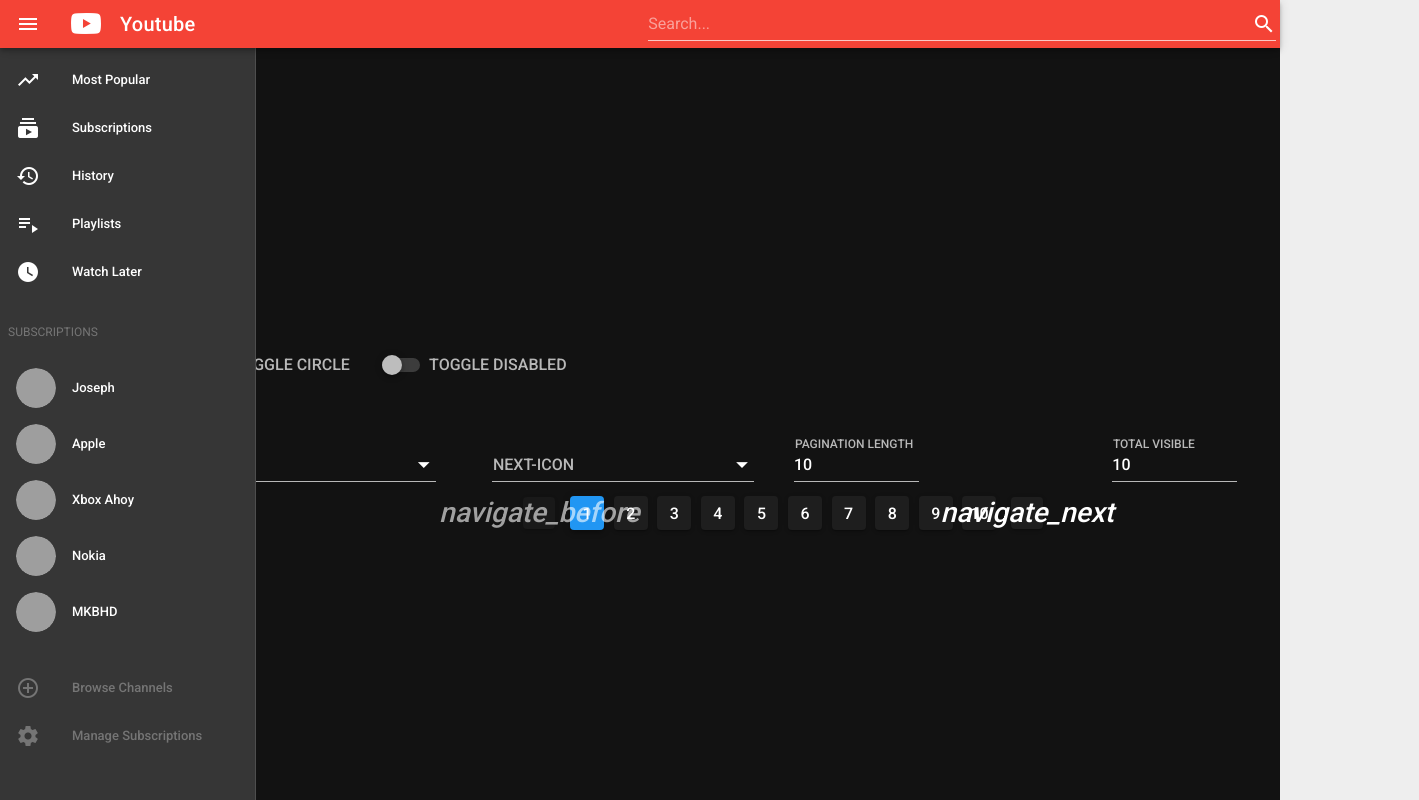
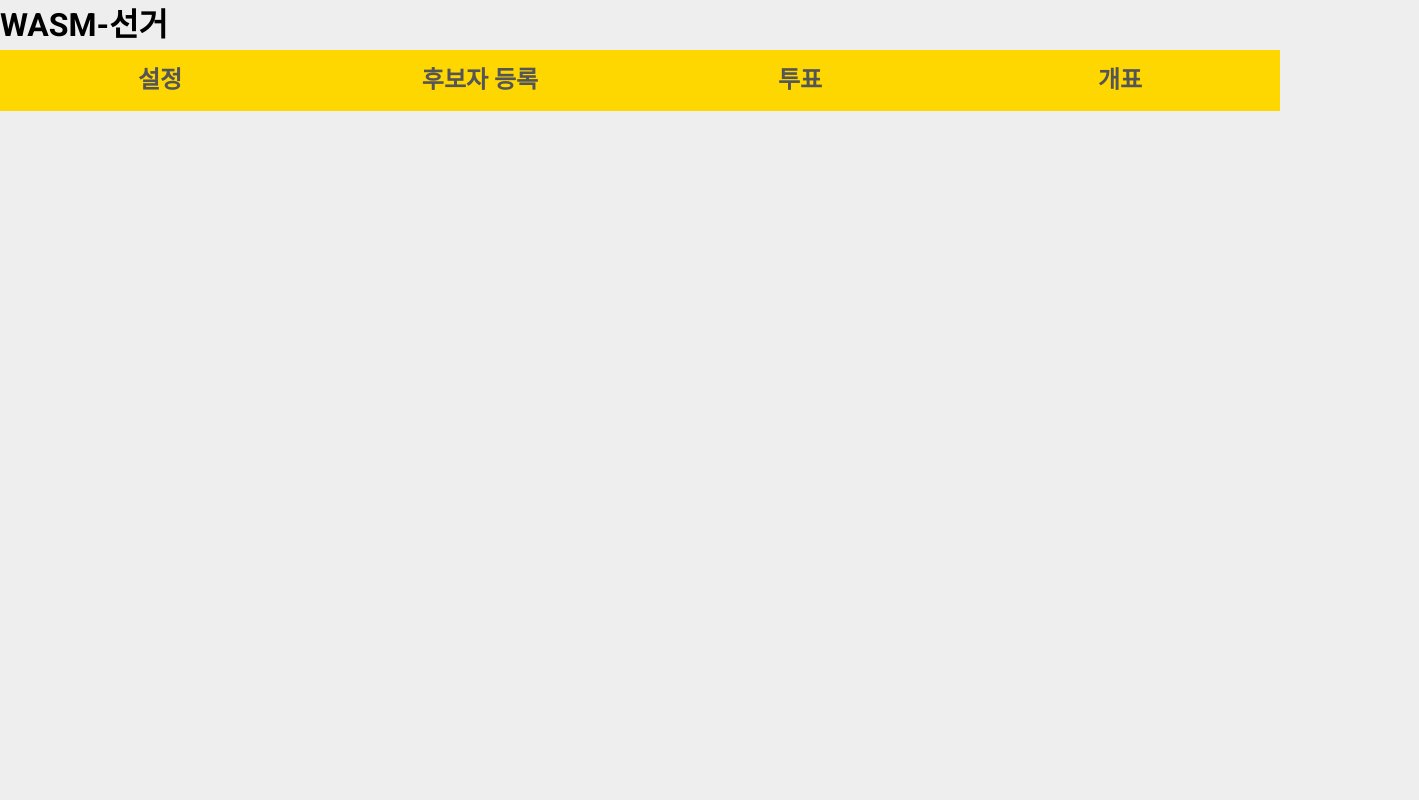
Before and after one commit to dodoleesj/wasm, a Nuxt app: page / in a window 1280 px wide. Shown: the whole page, 1419 px wide, since content can reach past the window. Built offline with nearby package versions, Linux system fonts and the light colour scheme; grey boxes are pictures that could not be loaded.

Commit message:
Revert "20200918"
This reverts commit 701cf60e260398dcb93277f59ba31a8c9cc85add.

```diff
--- a/layouts/default.vue
+++ b/layouts/default.vue
@@ -1,222 +1,34 @@
 <template>
-  <v-app id="inspire">
-    <v-navigation-drawer
-      v-model="drawer"
-      app
-      clipped
-    >
-      <v-list dense>
-        <v-list-item
-          v-for="item in items"
-          :key="item.text"
-          link
-        >
-          <v-list-item-action>
-            <v-icon>{{ item.icon }}</v-icon>
-          </v-list-item-action>
-          <v-list-item-content>
-            <v-list-item-title>
-              {{ item.text }}
-            </v-list-item-title>
-          </v-list-item-content>
-        </v-list-item>
-        <v-subheader class="mt-4 grey--text text--darken-1">SUBSCRIPTIONS</v-subheader>
-        <v-list>
-          <v-list-item
-            v-for="item in items2"
-            :key="item.text"
-            link
-          >
-            <v-list-item-avatar>
-              <img
-                :src="`https://randomuser.me/api/portraits/men/${item.picture}.jpg`"
-                alt=""
-              >
-            </v-list-item-avatar>
-            <v-list-item-title v-text="item.text"></v-list-item-title>
-          </v-list-item>
-        </v-list>
-        <v-list-item
-          class="mt-4"
-          link
-        >
-          <v-list-item-action>
-            <v-icon color="grey darken-1">mdi-plus-circle-outline</v-icon>
-          </v-list-item-action>
-          <v-list-item-title class="grey--text text--darken-1">Browse Channels</v-list-item-title>
-        </v-list-item>
-        <v-list-item link>
-          <v-list-item-action>
-            <v-icon color="grey darken-1">mdi-cog</v-icon>
-          </v-list-item-action>
-          <v-list-item-title class="grey--text text--darken-1">Manage Subscriptions</v-list-item-title>
-        </v-list-item>
-      </v-list>
-    </v-navigation-drawer>
+<div class="page">
+    <header class="header">
+        <n-link to="#"><h1 class="website-title">WASM-선거</h1></n-link>
+    </header>
+    <ul class="menu">
+        <li class="menu-item">
+            <n-link to="setting" class="menu-link">설정</n-link>
+        </li>
+        <li class="menu-item">
+            <n-link to="registration" class="menu-link">후보자 등록</n-link>
+        </li>
+        <li class="menu-item">
+            <!-- <n-link to="vote" class="menu-link">투표</n-link> -->
+            <n-link to="vote" class="menu-link">투표</n-link>
+        </li>
+        <li class="menu-item">
+            <n-link to="counting" class="menu-link">개표</n-link>
+        </li>
+    </ul>
+    <nuxt />
+</div>
 
-    <v-app-bar
-      app
-      clipped-left
-      color="red"
-      dense
-    >
-      <v-app-bar-nav-icon @click.stop="drawer = !drawer"></v-app-bar-nav-icon>
-      <v-icon
-        class="mx-4"
-        large
-      >
-        mdi-youtube
-      </v-icon>
-      <v-toolbar-title class="mr-12 align-center">
-        <span class="title">Youtube</span>
-      </v-toolbar-title>
-      <v-spacer></v-spacer>
-      <v-row
-        align="center"
-        style="max-width: 650px"
-      >
-        <v-text-field
-          :append-icon-cb="() => {}"
-          placeholder="Search..."
-          single-line
-          append-icon="mdi-magnify"
-          color="white"
-          hide-details
-        ></v-text-field>
-      </v-row>
-    </v-app-bar>
-
-    <v-main>
-      <v-container class="fill-height">
-        <v-row
-          justify="center"
-          align="center"
-        >
-          <v-col class="shrink">
-            <v-tooltip right>
-              <template v-slot:activator="{ on }">
-                <v-btn
-                  :href="source"
-                  icon
-                  large
-                  target="_blank"
-                  v-on="on"
-                >
-                  <v-icon large>mdi-code-tags</v-icon>
-                      <div class="text-center">
-      <v-row justify="center" align="center">
-        <v-col cols="12">
-          <v-radio-group row wrap>
-            <v-switch v-model="circle" label="Toggle circle" class="mx-4"></v-switch>
-            <v-switch v-model="disabled" label="Toggle disabled" class="mx-4"></v-switch>
-          </v-radio-group>
-        </v-col>
-
-        <v-row>
-          <v-col cols="12" md="3">
-            <v-select
-              v-model="prevIcon"
-              class="mx-4"
-              :items="prevIcons"
-              label="prev-icon"
-            ></v-select>
-          </v-col>
-
-          <v-col cols="12" md="3">
-            <v-select
-              v-model="nextIcon"
-              class="mx-4"
-              :items="nextIcons"
-              label="next-icon"
-            ></v-select>
-          </v-col>
-
-          <v-col cols="12" md="3">
-            <v-text-field
-              v-model="length"
-              label="Pagination length"
-              max="25"
-              min="1"
-              step="1"
-              style="width: 125px"
-              type="number"
-              @keydown="false"
-            ></v-text-field>
-          </v-col>
-
-          <v-col cols="12" md="3">
-            <v-text-field
-              v-model="totalVisible"
-              label="Total visible"
-              max="25"
-              min="1"
-              step="1"
-              style="width: 125px"
-              type="number"
-              @keydown="false"
-            ></v-text-field>
-          </v-col>
-        </v-row>
-      </v-row>
-
-      <v-pagination
-        v-model="page"
-        :circle="circle"
-        :disabled="disabled"
-        :length="length"
-        :next-icon="nextIcon"
-        :prev-icon="prevIcon"
-        :page="page"
-        :total-visible="totalVisible"
-      ></v-pagination>
-    </div>
-
-                </v-btn>
-              </template>
-              <span>Source</span>
-            </v-tooltip>
-          </v-col>
-        </v-row>
-      </v-container>
-    </v-main>
-  </v-app>
 </template>
 
 <script>
-  export default {
-    props: {
-      source: String,
-    },
-    data: () => ({
-      circle: false,
-      disabled: false,
-      length: 10,
-      nextIcon: 'navigate_next',
-      nextIcons: ['mdi-chevron-right', 'mdi-arrow-right', 'mdi-menu-right'],
-      prevIcon: 'navigate_before',
-      prevIcons: ['mdi-chevron-left', 'mdi-arrow-left', 'mdi-menu-left'],
-      page: 1,
-      totalVisible: 10,
+export default {
 
+}
+</script>
 
-      drawer: null,
-      items: [
-        { icon: 'mdi-trending-up', text: 'Most Popular' },
-        { icon: 'mdi-youtube-subscription', text: 'Subscriptions' },
-        { icon: 'mdi-history', text: 'History' },
-        { icon: 'mdi-playlist-play', text: 'Playlists' },
-        { icon: 'mdi-clock', text: 'Watch Later' },
-      ],
-      items2: [
-        { picture: 28, text: 'Joseph' },
-        { picture: 38, text: 'Apple' },
-        { picture: 48, text: 'Xbox Ahoy' },
-        { picture: 58, text: 'Nokia' },
-        { picture: 78, text: 'MKBHD' },
-      ],
-    }),
-    created () {
-      this.$vuetify.theme.dark = true
-    },
-  }
-</script>
+<style>
+
+</style>
```
Also changed, not shown: layouts/default_old.vue (deleted), 1 other file (tests, documents, lock files or other folders).
